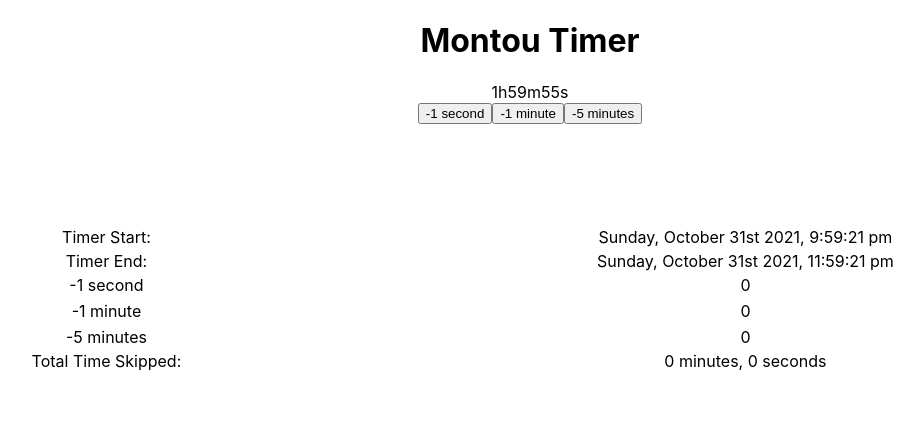
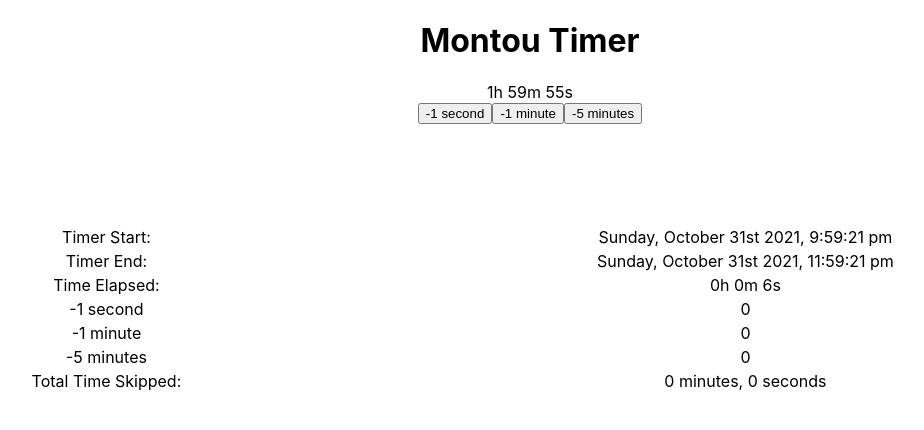
Before and after one commit to rrTong/montou-timer, a React (Create React App) app: page / in a window 1280 px wide. Shown: the top 430 px of the page, without its empty margins (110-1034 px from the left). Built offline with nearby package versions, Linux system fonts and the light colour scheme.

Commit message:
accurateTimer, add time elapsed

```diff
--- a/src/components/Timer.js
+++ b/src/components/Timer.js
@@ -1,5 +1,6 @@
 import { useState, useEffect } from "react";
 import moment from "moment";
+import accurateTimer from "../hooks/accurateTimer";
 import "../styles/Timer.css";
 
 const timerStart = moment();
@@ -10,16 +11,23 @@ let fiveMinCount = 0;
 
 const Timer = () => {
   const [timer, setTimer] = useState(moment());
+  let timeDiff = moment.duration(timerEnd.diff(timer));
+  const [timeElapsed, setTimeElapsed] = useState(
+    moment().utcOffset(0).startOf("day").add(1, "seconds")
+  );
+  let timeElapsedDiff = moment.duration(timeElapsed);
   const [showGreen, setShowGreen] = useState(false);
-  let timeDiff = moment.duration(timerEnd.diff(timer));
 
   if (timer.isSame(timerEnd) || timer.isAfter(timerEnd)) {
     if (!showGreen) setShowGreen(true);
   }
 
   useEffect(() => {
-    const interval = setInterval(() => {
+    const interval = accurateTimer(() => {
       setTimer((prevTimer) => prevTimer.clone().add(1, "seconds"));
+      setTimeElapsed((prevTimeElapsed) =>
+        prevTimeElapsed.clone().add(1, "seconds")
+      );
     }, 1000);
 
     return () => clearInterval(interval);
@@ -28,8 +36,8 @@ const Timer = () => {
   return (
     <>
       <div>
-        <span>{timeDiff.hours()}h</span>
-        <span>{timeDiff.minutes()}m</span>
+        <span>{timeDiff.hours()}h </span>
+        <span>{timeDiff.minutes()}m </span>
         <span>{timeDiff.seconds()}s</span>
       </div>
       <button
@@ -66,21 +74,33 @@ const Timer = () => {
       <div id="timer-info">
         <table>
           <tr>
-            <td>Timer Start: </td>
+            <td>Timer Start:</td>
             <td>{timerStart.format("dddd, MMMM Do YYYY, h:mm:ss a")}</td>
           </tr>
           <tr>
-            <td>Timer End: </td>
+            <td>Timer End:</td>
             <td>{timerEnd.format("dddd, MMMM Do YYYY, h:mm:ss a")}</td>
           </tr>
+          <tr>
+            <td>Time Elapsed:</td>
+            <td>
+              <span>{timeElapsedDiff.hours()}h </span>
+              <span>{timeElapsedDiff.minutes()}m </span>
+              <span>{timeElapsedDiff.seconds()}s</span>
+            </td>
+          </tr>
+          <tr>
             <td>-1 second</td>
             <td>{oneSecCount}</td>
-          <tr></tr>
+          </tr>
+          <tr>
             <td>-1 minute</td>
             <td>{oneMinCount}</td>
-          <tr></tr>
+          </tr>
+          <tr>
             <td>-5 minutes</td>
             <td>{fiveMinCount}</td>
+          </tr>
           <tr>
             <td>Total Time Skipped:</td>
             <td>
--- /dev/null
+++ b/src/hooks/accurateTimer.js
@@ -0,0 +1,32 @@
+// Alex Wayne
+// https://gist.github.com/AlexJWayne/1d99b3cd81d610ac7351
+// https://codepen.io/sayes2x/pen/GYdLqL
+
+const accurateTimer = (fn, time = 1000) => {
+  // nextAt is the value for the next time the timer should fire.
+  // timeout holds the timeoutID so the timer can be stopped.
+  let nextAt, timeout;
+  // initilzes nextAt as now + the time in milliseconds you pass to accurateTimer.
+  nextAt = new Date().getTime() + time;
+
+  // This function schedules the next function call.
+  const wrapper = () => {
+    // next function call is always calculated from when the timer started
+    nextAt += time;
+    // there is where the next setTimeout is adjusted to keep the time accurate.
+    timeout = setTimeout(wrapper, nextAt - new Date().getTime());
+    // the function passed to accurateTimer is called.
+    fn();
+  };
+
+  // this function stops the timer.
+  const cancel = () => clearTimeout(timeout);
+
+  // the first function call is scheduled.
+  timeout = setTimeout(wrapper, nextAt - new Date().getTime());
+
+  // the cancel function is returned so it can be called outside accurateTimer.
+  return { cancel };
+};
+
+export default accurateTimer;
```
Also changed, not shown: 1 other file (tests, documents, lock files or other folders). Lines whose indentation alone changed are shown as unchanged.
